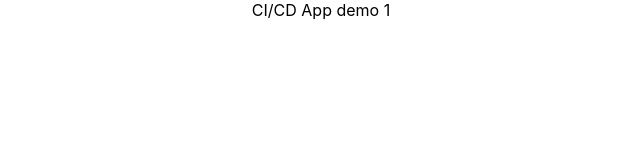
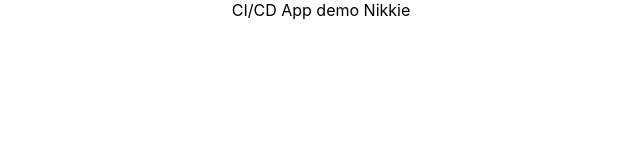
Before and after one commit to nighat-parveen/deploy-app, a React (Create React App) app: page / in a window 1280 px wide. Shown: the top 160 px of the page, without its empty margins (319-959 px from the left). Built offline with nearby package versions, Linux system fonts and the light colour scheme.

Commit message:
push the code

```diff
--- a/src/App.js
+++ b/src/App.js
@@ -3,7 +3,7 @@ import './App.css';
 function App() {
   return (
     <div className="App">
-      CI/CD App demo 1
+      CI/CD App demo Nikkie
     </div>
   );
 }
```
